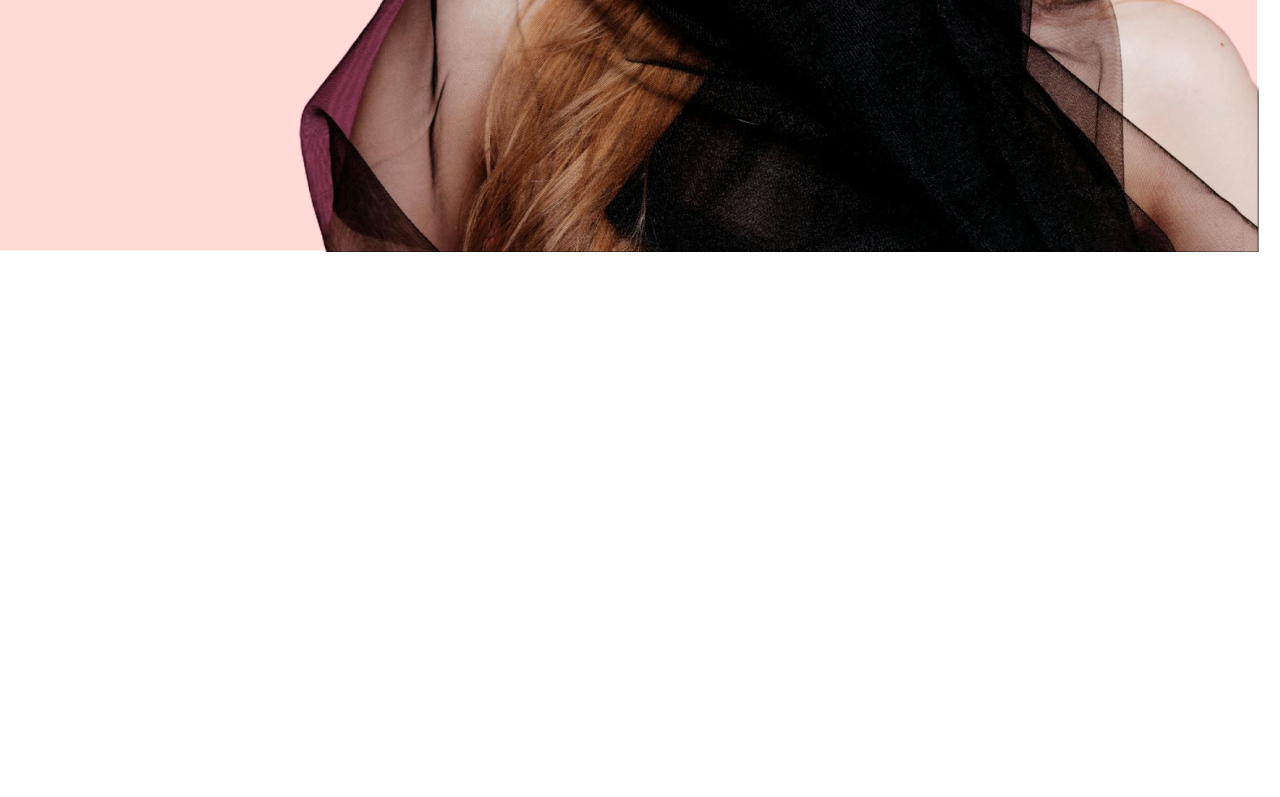
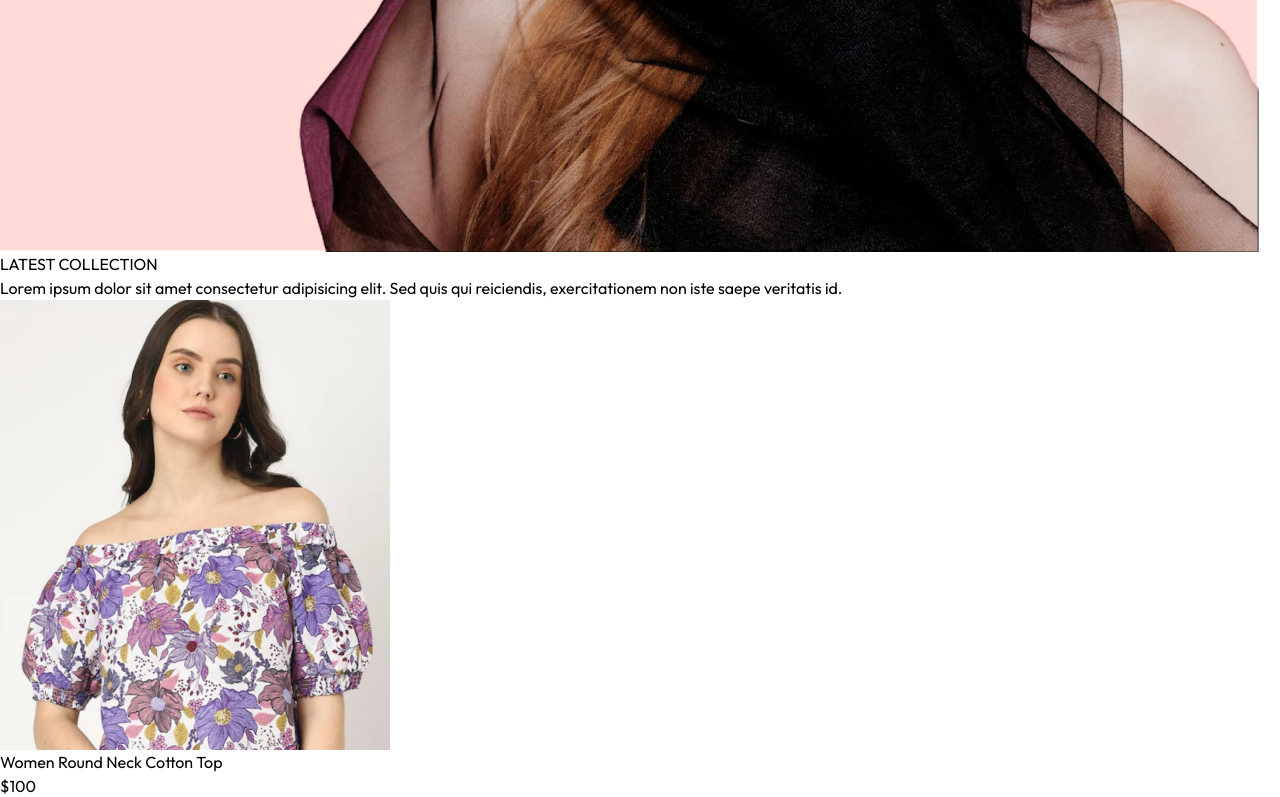
Before and after one commit to safonanayaw/ecommerce-shop, a React (Vite) app: page / in a window 1280 px wide. Shown: the part 1350-2147 px from the top of the page. Before the commit the page ends 1602 px from the top, so only its background shows below. Built offline with nearby package versions, Linux system fonts and the light colour scheme.

Commit message:
latext collection component create

```diff
--- a/src/components/LatestCollection.jsx
+++ b/src/components/LatestCollection.jsx
@@ -1,12 +1,40 @@
-import React, {useContext} from 'react'
+import React, {useContext, useEffect, useState} from 'react'
 import { ShopContext } from '../context/ShopContext'
+import Title from './Title';
+import ProductItem from './ProductItem';
 
 const LatestCollection = () => {
+    // calling products from ShopContext components using destructuring by the use of useContext
     const {products} = useContext(ShopContext);
-    console.log(products);
+
+    // using useState to store the latest latestProducts but initializing with empty string
+    const [latestProducts, setLatestProducts] = useState([]);
+
+    // before the state value latestProducts loads, execute the annonymous function in the useEffect hook
+    useEffect(()=>{
+        // using the setLatestProducts state of the useState to set the latestProducts arrays with the products objects ans slicing to 10 index
+        setLatestProducts(products.slice(0,10));
+    }, [])
+
   return (
-    <div>
+    <div classNamwe='my-10'>
+      <div className='text-center py-8 text-3xl'>
+        {/* passing the props into the Title component  */}
+        <Title text1={'LATEST'} text2={'COLLECTION'}/>
+        <p className='w-3/4 m-auto text-xs sm:text-sm md:text-base text-gray-600'>
+        Lorem ipsum dolor sit amet consectetur adipisicing elit. Sed quis qui reiciendis, exercitationem non iste saepe veritatis id.
+        </p>
+      </div>
 
+      {/* Rendering products */}
+      {/* accessing the useState latestProducts array and mapping the array object value pairs and giving it to the ProductItem component props */}
+      <div className='grid grid-cols-2 sm:grid-cols-3 md:grid-cols-4 lg:grid-cols-5 gap-4 gap-y-6'>
+        {
+        latestProducts.map((item, index)=>(
+            <ProductItem key={index} id={item._id} image={item.image} name={item.name} price={item.price} />
+        ))
+        }
+      </div>
     </div>
   )
 }
--- a/src/components/Navbar.jsx
+++ b/src/components/Navbar.jsx
@@ -9,7 +9,10 @@
 
   return (
     <div className='flex items-center justify-between py-5 font-medium'>
+      <Link to='/'>
       <img src={assets.logo} className='w-36' alt="" />
+      </Link>
+
       <ul className='hidden sm:flex gap-5 text-sm text-gray-700'>
         <NavLink to='/' className='flex flex-col items-center gap-1'>
             <p>Home</p>
@@ -58,7 +61,7 @@
                 <p>Back</p>
             </div>
             {/* onclick logic for display exist the dropdown list when any is click */}
-            <NavLink onClick={()=> setVisible(false)} className='py-2 pl-6 border' to='/'>Home</NavLink>
+            <NavLink onClick={()=> setVisible(false)} className='py-2 pl-6 border' to='/'>HOME</NavLink>
             <NavLink onClick={()=> setVisible(false)} className='py-2 pl-6 border' to='/collection'>COLLECTION</NavLink>
             <NavLink onClick={()=> setVisible(false)} className='py-2 pl-6 border' to='/about'>ABOUT</NavLink>
             <NavLink onClick={()=> setVisible(false)} className='py-2 pl-6 border' to='/contact'>CONTACT</NavLink>
--- /dev/null
+++ b/src/components/ProductItem.jsx
@@ -0,0 +1,25 @@
+import React, {useContext} from 'react'
+import { ShopContext } from '../context/ShopContext';
+import {Link} from 'react-router-dom';
+
+
+// getting the destructuring arguments from props
+const ProductItem = ({id, image, name, price}) => {
+
+    // get the currency detail from the shopContext using useContext hook
+    const {currency} = useContext(ShopContext);
+
+  return (
+    // the to path redirect to product/:id path
+    <Link className='text-gray-700 cursor-pointer' to={`/product/${id}`}>
+        <div className='overflow-hidden'>
+            {/* display image from index 0 */}
+            <img className='hover:scale-110 transition ease-in-out' src={image[0]} alt="" />
+        </div>
+        <p className='pt-3 pb-1 text-sm'>{name}</p>
+        <p className='text-sm font-medium'>{currency}{price}</p>
+    </Link>
+  )
+}
+
+export default ProductItem
--- a/src/components/Title.jsx
+++ b/src/components/Title.jsx
@@ -0,0 +1,13 @@
+import React from 'react'
+
+// destructuring to access the props
+const Title = ({text1, text2}) => {
+  return (
+    <div className='inline-flex gap-2 items-center mb-3'>
+      <p className='text-gray-500'>{text1} <span className='text-gray-700 font-medium'>{text2}</span></p>
+      <p className='w-8 sm:w-12 h-[1px] sm:h-[2px] bg-gray-700'></p>
+    </div>
+  )
+}
+
+export default Title
--- a/src/index.css
+++ b/src/index.css
@@ -1,4 +1,4 @@
-
+/* importing google font outfit and prata  */
 @import url('https://fonts.googleapis.com/css2?family=Outfit:wght@100..900&family=Prata&display=swap');
 @tailwind base;
 @tailwind components;
@@ -17,3 +17,10 @@
   font-weight: 400;
   font-style: normal;
 }
+/* changing the bg color an ancho tag to black and text white */
+@media (max-width:640px) {
+  a.active{
+    background-color: black;
+    color: white;
+  }
+}
```
